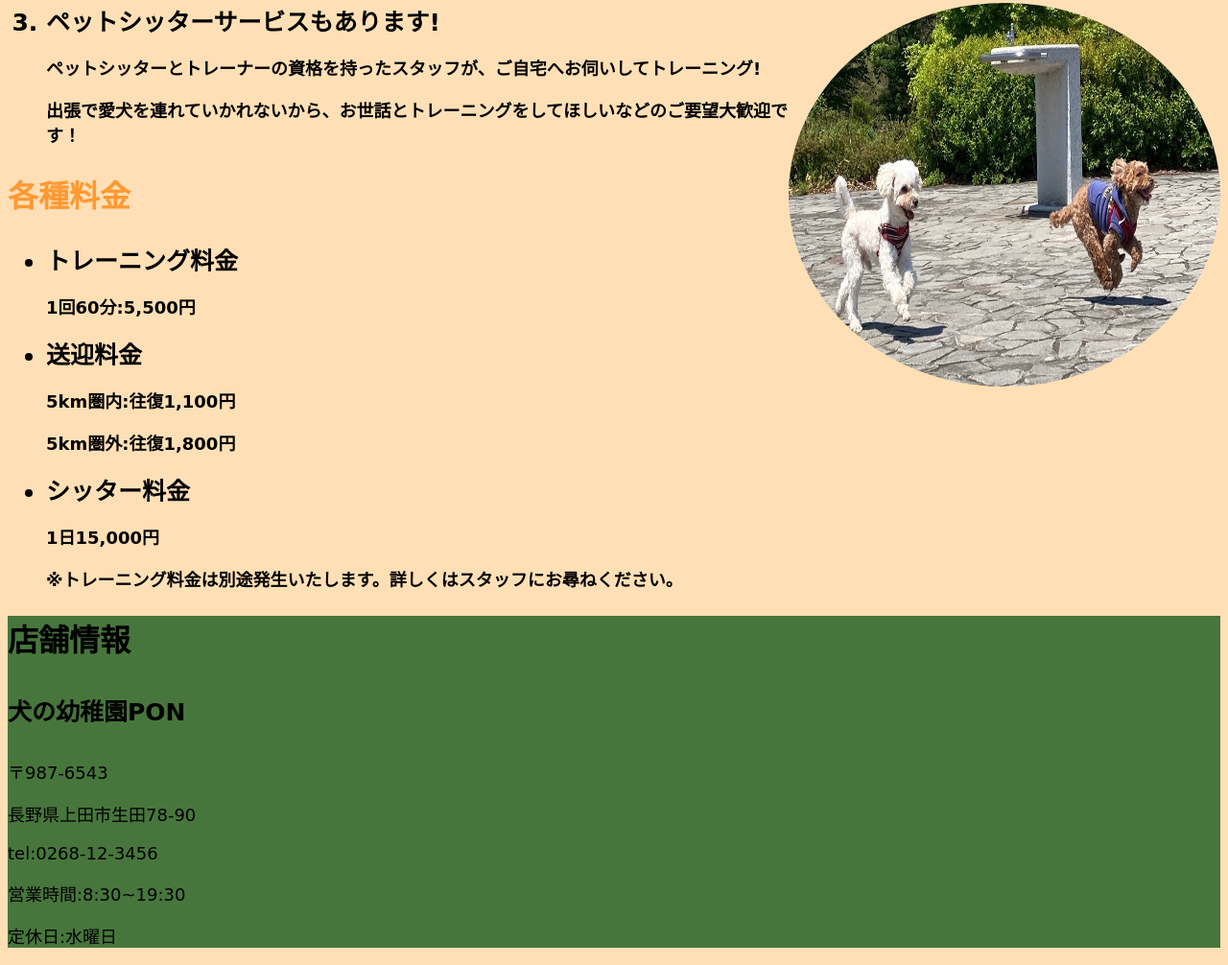
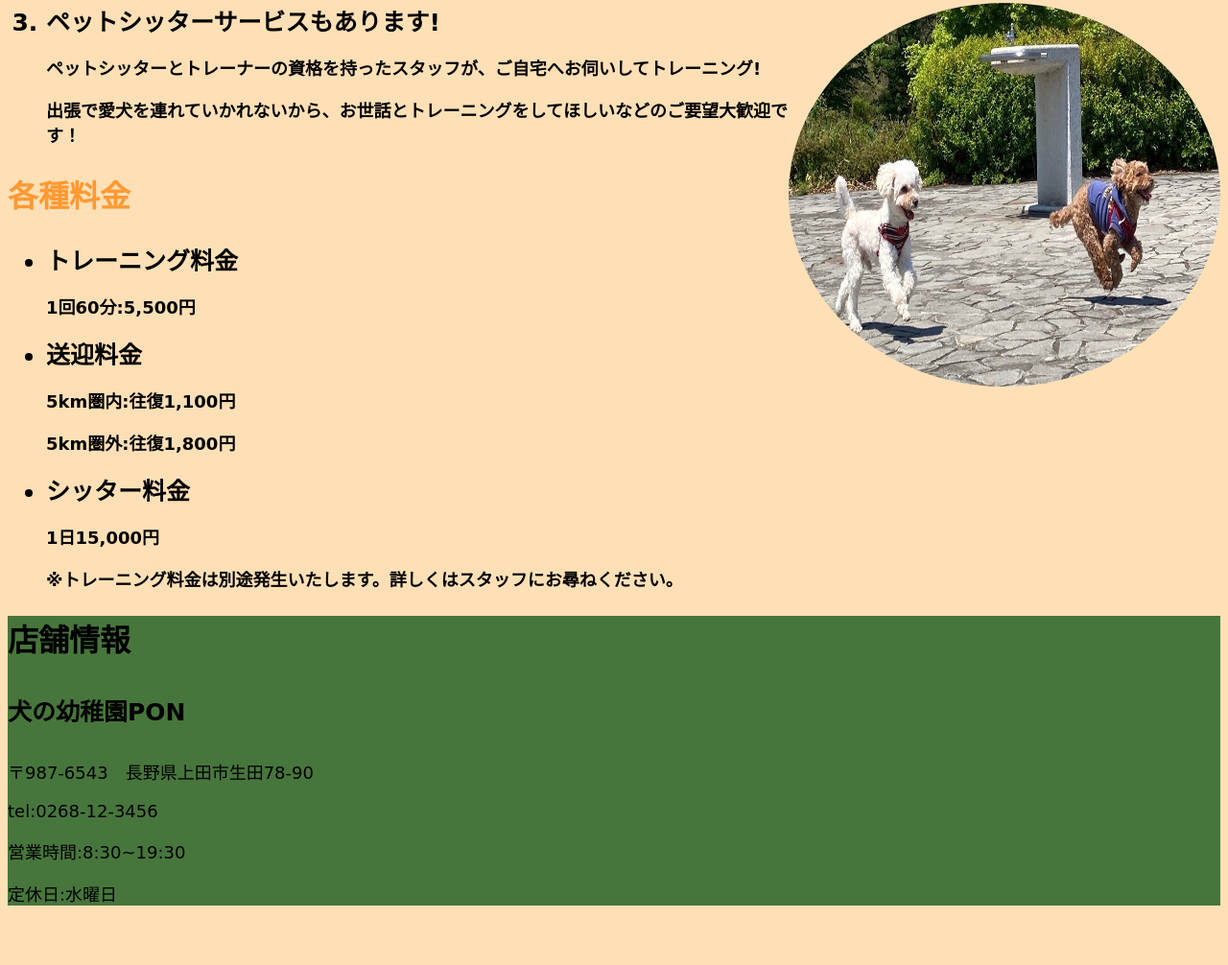
Before and after one commit to mizuka0903/-.-., a plain HTML site: page index.html in a window 1280 px wide. Shown: the part 906-1912 px from the top of the page at 96% size. After the commit the page ends 1868 px from the top, so only its background shows below. Drawn offline with Linux system fonts and the light colour scheme.

Commit message:
Update index.html

```diff
--- a/index.html
+++ b/index.html
@@ -46,8 +46,7 @@
         <footer>
             <h2>店舗情報</h2>
             <h4>犬の幼稚園PON</h4>
-            <p>〒987-6543</p>
-            <p>長野県上田市生田78-90</p>
+            <p>〒987-6543　長野県上田市生田78-90</p>
             <p>tel:0268-12-3456</p>
             <p>営業時間:8:30~19:30</p>
             <p>定休日:水曜日</p>
```
